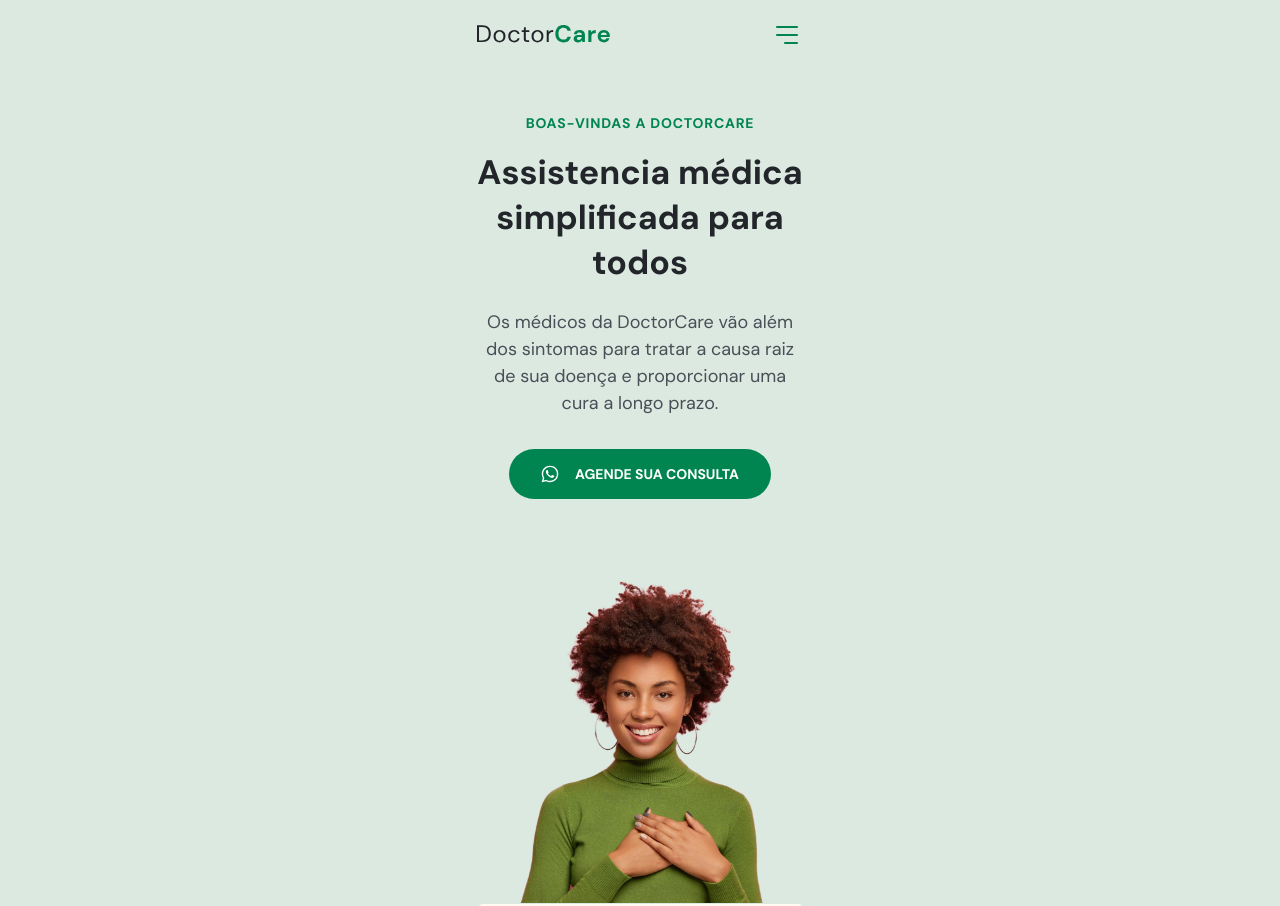
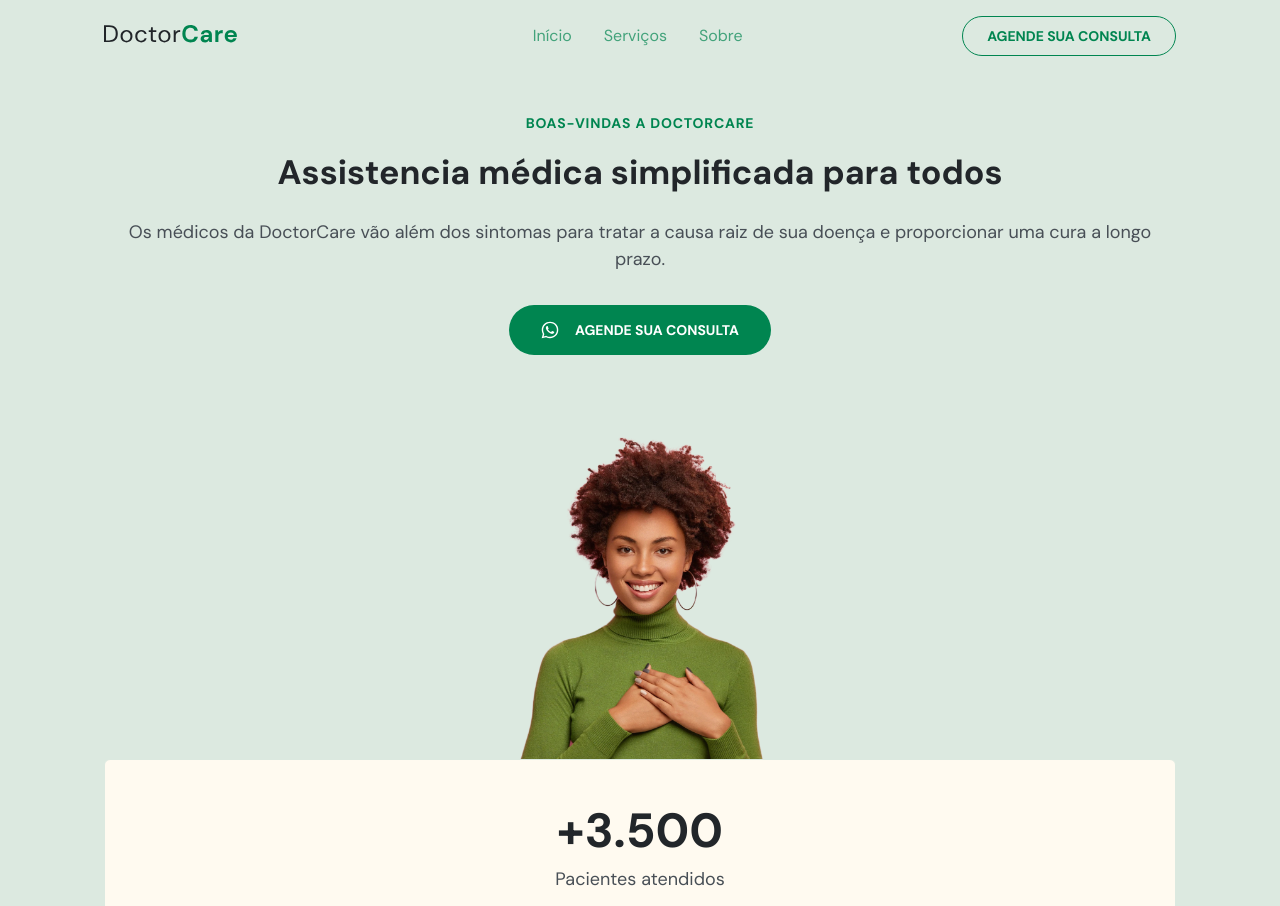
Before and after one commit to gabrielsaintz/siteadaptavel, a plain HTML site: page index.html in a window 1280 px wide. Shown: the top 906 px of the page. Drawn offline with nearby package versions, Linux system fonts and the light colour scheme.

Commit message:
start desktop responsive version

```diff
--- a/index.html
+++ b/index.html
@@ -1,5 +1,5 @@
 <!DOCTYPE html>
-<html lang="pt-BR">
+<html lang="en">
    <head>
       <meta charset="UTF-8" />
       <meta http-equiv="X-UA-Compatible" content="IE=edge" />
@@ -156,7 +156,7 @@
                </ul>
             </div>
 
-            <button aria-expanded="false" aria-label="Abrir menu" onclick="openMenu()" class="open-menu">
+            <button class="open-menu" aria-expanded="false" aria-label="Abrir menu" onclick="openMenu()">
                <svg width="40" height="40" viewBox="0 0 40 40" fill="none" xmlns="http://www.w3.org/2000/svg">
                   <path
                      d="M10 20H30"
@@ -181,8 +181,7 @@
                   />
                </svg>
             </button>
-
-            <button aria-expanded="true" aria-label="Fechar menu" onclick="closeMenu()" class="close-menu">
+            <button class="close-menu" aria-expanded="true" aria-label="Fechar menu" onclick="closeMenu()">
                <svg width="40" height="40" viewBox="0 0 40 40" fill="none" xmlns="http://www.w3.org/2000/svg">
                   <path
                      d="M30 10L10 30M10 10L30 30"
--- a/style.css
+++ b/style.css
@@ -11,6 +11,7 @@
    --headline: hsl(210, 11%, 15%);
    --paragraph: hsl(210, 9%, 31%);
 
+   --brand-light-2: hsl(calc(var(--hue) + 10), 14%, 97%);
    --brand-light: hsl(calc(var(--hue) - 22), 23%, 89%);
    --brand-beige: hsl(39, 100%, 97%);
    --brand-dark: hsl(var(--hue), 100%, 14%);
@@ -44,7 +45,7 @@ body {
 }
 
 .wrapper {
-   width: 37.5rem;
+   width: min(50rem, 100%);
    margin-inline: auto;
    padding-inline: 2.4rem;
 }
@@ -126,6 +127,13 @@ section .content p {
    background-color: var(--brand-dark);
 }
 
+.social-links {
+   display: flex;
+   align-items: center;
+   justify-content: center;
+   gap: 3.2rem;
+}
+
 /* ----- CUSTOM COLORS -----*/
 
 #services .card circle {
@@ -154,14 +162,15 @@ body.menu-expanded #nav .logo path,
 /* ----- NAVIGATION -----*/
 
 nav {
-   width: 100vw;
+   display: flex;
+
    height: var(--nav-height);
 
-   display: flex;
+   position: fixed;
+   top: 0;
+   width: 100vw;
 
-   position: fixed;
    z-index: 100;
-   top: 0;
 }
 
 nav .wrapper {
@@ -178,6 +187,11 @@ nav button {
    background: none;
    border: none;
    cursor: pointer;
+}
+
+nav .menu,
+nav .close-menu {
+   position: fixed;
 }
 
 /* ----- HOME -----*/
@@ -220,7 +234,7 @@ nav button {
 }
 
 .stats {
-   width: 32.7rem;
+   width: 100%;
    padding-block: 4rem;
    margin-inline: auto;
 
@@ -275,10 +289,8 @@ body.menu-expanded .close-menu {
 }
 
 body.menu-expanded .menu {
-   position: fixed;
    top: 0;
    left: 0;
-   z-index: -1;
    background: var(--primary-color);
 
    width: 100vw;
@@ -287,8 +299,7 @@ body.menu-expanded .menu {
    padding-top: var(--nav-height);
 
    transition: transform 300ms;
-
-   transform: translateY(0%);
+   transform: translateY(0);
 }
 
 .menu ul:nth-child(1) {
@@ -296,44 +307,52 @@ body.menu-expanded .menu {
    flex-direction: column;
    gap: 4.8rem;
 
-   margin-top: calc(6rem + var(--nav-height));
+   margin-top: 6rem;
+
+   font-weight: 700;
+   font-size: 2.4rem;
+   line-height: 3.1rem;
 }
 
 .menu ul li a {
-   font-weight: 700;
-   font-size: 2.4rem;
-   line-height: 3.1rem;
+   color: white;
    text-decoration: none;
-   color: var(--brand-beige);
 }
 
 .menu .button {
    background: white;
+   border-radius: 4rem;
+   font-weight: 700;
+   font-size: 1.8rem;
+   line-height: 2.3rem;
+   text-transform: uppercase;
+   text-decoration: none;
+
    color: var(--primary-color);
 
-   font-size: 1.8rem;
-   line-height: 2.3rem;
+   display: inline-block;
+   padding: 16px 32px;
 
-   margin-inline: auto;
+   margin-top: 4.8rem;
+   margin-bottom: 8rem;
 }
 
 .menu .button:hover {
-   background: var(--brand-dark);
+   background-color: var(--brand-dark);
    color: white;
 }
 
-.social-links {
-   display: flex;
-   align-items: center;
-   justify-content: center;
-   gap: 3.2rem;
+body.menu-expanded .logo,
+body.menu-expanded button {
+   position: relative;
+   z-index: 100;
 }
 
 body.menu-expanded .logo path {
    fill: white;
 }
 
-body.menu-expanded nav button path {
+body.menu-expanded button path {
    stroke: white;
 }
 
@@ -455,3 +474,117 @@ footer .social-links {
    visibility: visible;
    transform: translateY(0);
 }
+
+@media (min-width: 1024px) {
+   /* ----- GERAL -----*/
+   .wrapper {
+      width: min(112rem, 100%);
+   }
+
+   /* ----- NAV -----*/
+
+   /*RESET*/
+   nav#nav .wrapper * {
+      margin: 0;
+      padding: 0;
+      visibility: initial;
+      display: initial;
+      opacity: initial;
+      flex-direction: initial;
+      position: initial;
+      font-size: initial;
+      font-weight: initial;
+      transform: initial;
+      color: initial;
+      background-color: initial;
+   }
+
+   nav#nav .close-menu,
+   nav#nav .open-menu,
+   nav#nav .social-links {
+      display: none;
+   }
+
+   nav#nav .menu {
+      display: flex;
+      align-items: center;
+      justify-content: space-between;
+      width: 60%;
+   }
+
+   nav#nav .menu ul:nth-child(1) {
+      display: flex;
+      gap: 3.2rem;
+   }
+
+   nav#nav .menu ul li a {
+      color: var(--primary-color);
+
+      opacity: 0.7;
+   }
+
+   nav#nav .menu a.button {
+      display: flex;
+      justify-content: center;
+      align-items: center;
+      padding: 1rem 2.4rem;
+
+      border: 1px solid var(--primary-color);
+      border-radius: 4rem;
+
+      color: var(--primary-color);
+
+      font-weight: 700;
+      font-size: 1.4rem;
+      line-height: 1.8rem;
+      text-transform: uppercase;
+   }
+
+   nav#nav.scroll .menu ul li a {
+      color: var(--brand-light-2);
+      opacity: 0.6;
+   }
+
+   nav#nav.scroll .menu li a:hover {
+      color: var(--brand-light-2);
+      opacity: 1;
+   }
+
+   nav#nav.scroll .menu a.button {
+      border-color: white;
+      color: white;
+   }
+
+   nav#nav .menu li a {
+      transition: opacity 0.4s;
+   }
+
+   nav#nav .menu li a:hover {
+      opacity: 1;
+      font-weight: 700;
+   }
+
+   nav#nav .menu li a::after {
+      content: "";
+      width: 0%;
+      height: 2px;
+      background-color: var(--primary-color);
+
+      position: relative;
+      bottom: -2rem;
+      left: -0.5rem;
+
+      display: block;
+
+      transition: width 0.2s;
+   }
+
+   nav#nav.scroll .menu li a::after {
+      background-color: white;
+   }
+
+   nav#nav .menu li a:hover::after {
+      padding-inline: 0.8rem;
+      width: 100%;
+   }
+}
```
Also changed, not shown: 1 other file.
